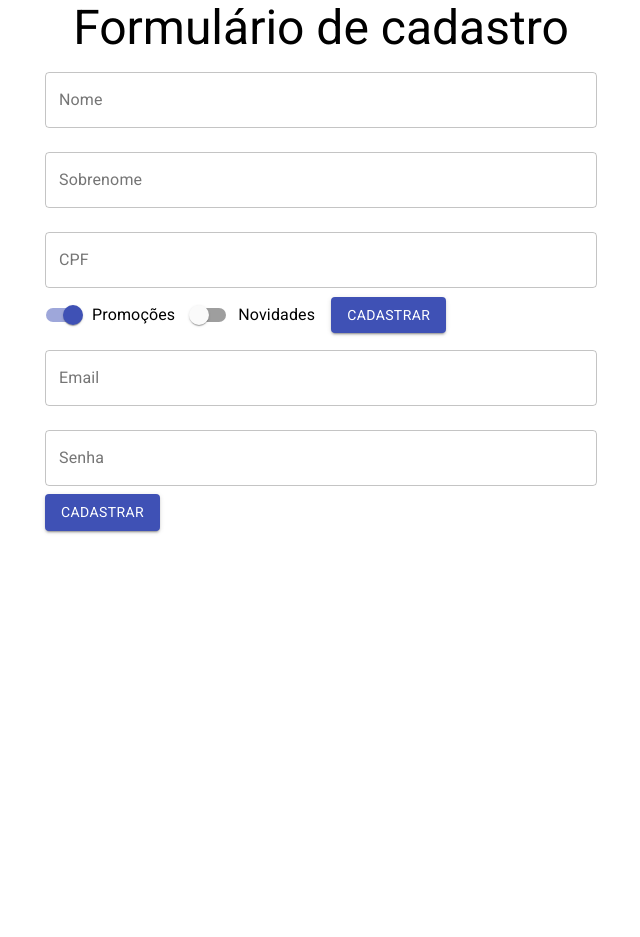
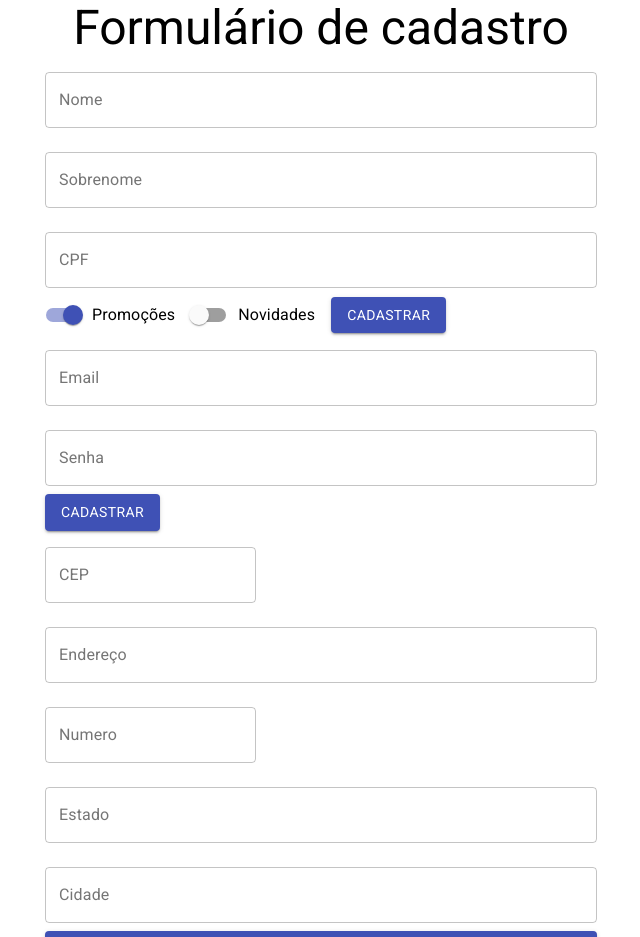
Before and after one commit to nenitf/ead_js_alura_react-hooks-e-formularios, a React (Create React App) app: page / in a window 1280 px wide. Shown: the top 937 px of the page, without its empty margins (319-959 px from the left). Before the commit the page ends 800 px from the top, so only its background shows below. Built offline with nearby package versions, Linux system fonts and the light colour scheme.

Commit message:
:tv: add aula 2

```diff
--- /dev/null
+++ b/src/components/FormularioCadastro/DadosEntrega.jsx
@@ -0,0 +1,60 @@
+import React from 'react'
+import { TextField, Button } from "@material-ui/core";
+
+export default function DadosEntrega() {
+  return (
+    <form>
+      <TextField
+        id="cep"
+        label="CEP"
+        type="number"
+        variant="outlined"
+        margin="normal"
+      />
+
+      <TextField
+        id="endereco"
+        label="Endereço"
+        type="text"
+        variant="outlined"
+        margin="normal"
+        fullWidth
+      />
+
+      <TextField
+        id="numero"
+        label="Numero"
+        type="number"
+        variant="outlined"
+        margin="normal"
+      />
+
+      <TextField
+        id="estado"
+        label="Estado"
+        type="text"
+        variant="outlined"
+        margin="normal"
+        fullWidth
+      />
+
+      <TextField
+        id="cidade"
+        label="Cidade"
+        type="text"
+        variant="outlined"
+        margin="normal"
+        fullWidth
+      />
+
+      <Button
+        type="submit"
+        variant="contained"
+        color="primary"
+        fullWidth
+      >
+        Cadastrar
+      </Button>
+    </form>
+  )
+}
--- a/src/components/FormularioCadastro/FormularioCadastro.jsx
+++ b/src/components/FormularioCadastro/FormularioCadastro.jsx
@@ -1,6 +1,7 @@
 import React, { useState } from "react";
 import DadosPessoais from './DadosPessoais'
 import DadosUsuario from './DadosUsuario'
+import DadosEntrega from './DadosEntrega'
 
 export default function FormularioCadastro({ aoEnviar, validarCPF }) {
   return (
@@ -10,6 +11,7 @@
         validarCPF={validarCPF}
       />
       <DadosUsuario />
+      <DadosEntrega />
     </>
   )
 }
```
